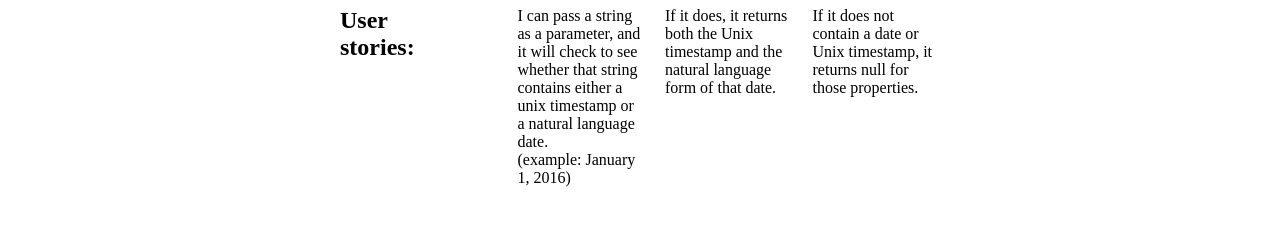
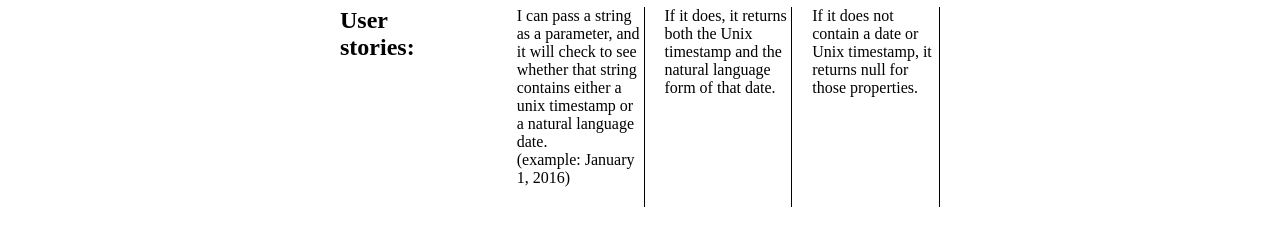
Before and after one commit to dsemel/Timestamp_Microservice, a website: page views/index.html in a window 1280 px wide. Shown: the part 153-398 px from the top of the page. Drawn offline with Linux system fonts and the light colour scheme.

Commit message:
Checkpoint

```diff
--- a/public/style.css
+++ b/public/style.css
@@ -41,14 +41,15 @@
 .item1{
 
   width:400px;
-  height:400px;
+  height:200px;
   margin-right:50px;
 }
 
 .item2{
 
   width:400px;
-  height:400px;
+  height:200px;
+  border-right: 1px solid;
 
   text-align:left;
 }
@@ -56,7 +57,8 @@
 .item3{
 
   width:400px;
-  height:400px;
+  height:200px;
+  border-right: 1px solid;
   text-align:left;
   margin-left:20px;
 
@@ -65,12 +67,15 @@
 .item4{
 
   width:400px;
-  height:400px;
+  height:200px;
+  border-right: 1px solid;
   text-align:left;
   margin-left:20px;
 
 }
 
+
+
 a {
 	color: #2574A9;
 }
```
